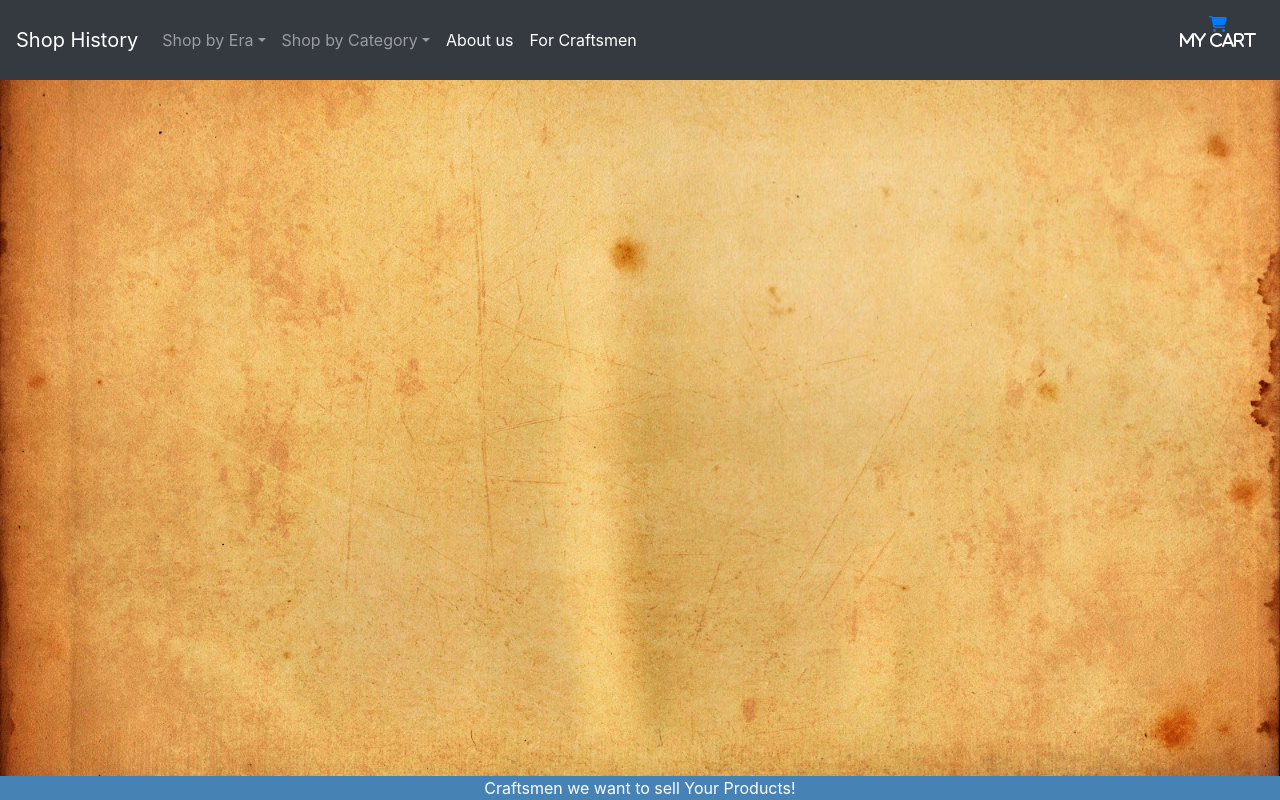
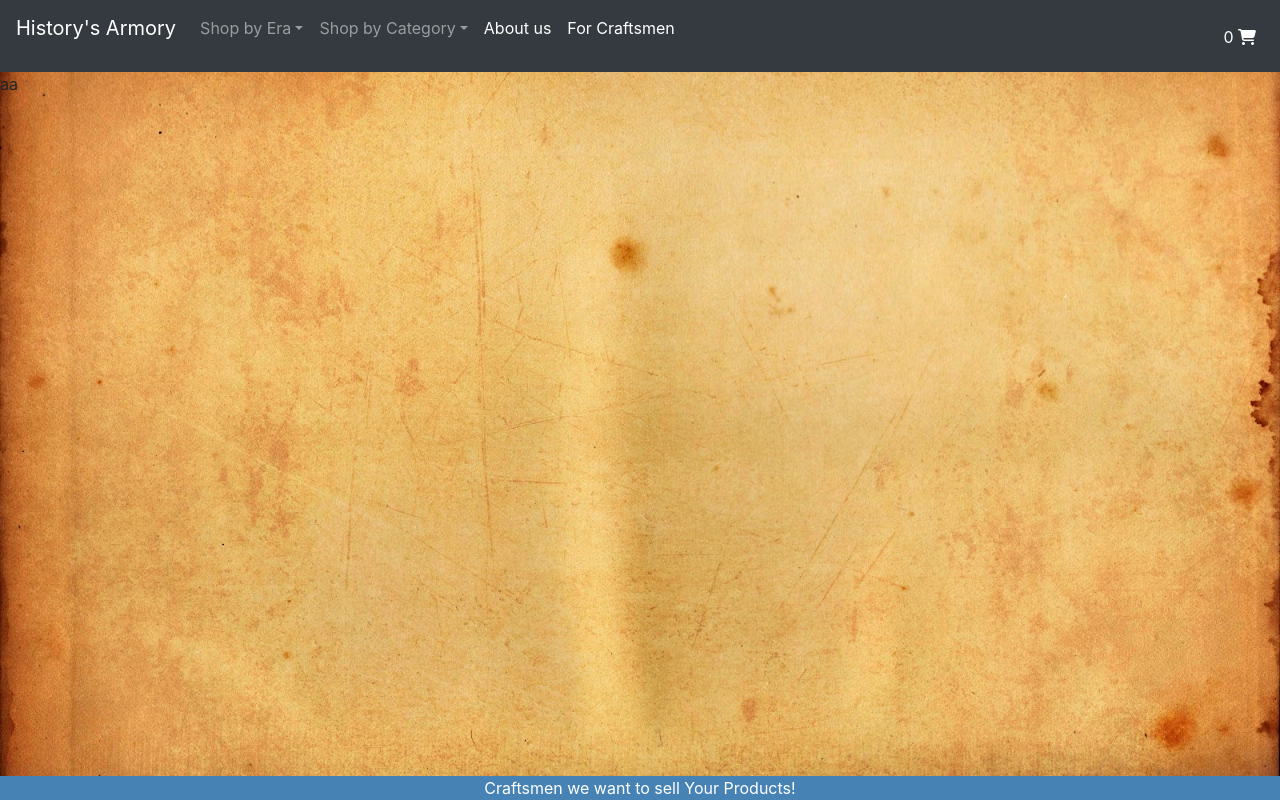
Before and after one commit to DylanBozarth/Historical-weapons-shop, a React (Create React App) app: page /About in a window 1280 px wide. Built offline with nearby package versions, Linux system fonts and the light colour scheme.

Commit message:
cart part 1

```diff
--- a/src/App.css
+++ b/src/App.css
@@ -73,7 +73,7 @@ min-width: 100%;
 }
 .banner  {
 
-  background-image: url('/homepagephotos/banner.jpg');
+  background-image: url('/banner.jpg');
   background-size: 100% 100%;
   width: 100%;
   background-repeat: no-repeat;
@@ -100,6 +100,9 @@ min-width: 100%;
 }
 .link {
   color: white;
+}
+.cartbox {
+  margin-bottom: -18px;
 }
 .navbarlink {
   color: white;
--- a/src/App.js
+++ b/src/App.js
@@ -14,9 +14,10 @@ import Armor from './pages/bigitempages/armor';
 import Shields from './pages/bigitempages/shields';
 import Swords from './pages/bigitempages/swords';
 import Cart from './pages/cart';
-import {Thing} from './pages/navbar';
+import Thing from './pages/navbar';
 import Form from './pages/form';
 import {Footer} from './pages/footer';
+import { About } from './pages/about';
 
 
 
@@ -25,13 +26,25 @@ class App extends Component {
     cartAmount: 0
    }
 
+   increasecart = () => {
+    this.setState({cartAmount: this.state.cartAmount +1})
+   }
   render() {
     return ( <BrowserRouter>
       <div className="App">
-        <Thing cart={this.state.cartAmount} />
+        <Thing cartAmount={this.state.cartAmount} />
         {/*<i className="fa fa-shopping-cart" aria-hidden="true"></i> */}
         <Route exact path="/" component={Homepage} />
-        <Route path="/Neolithic" component={Neolithic} />
+        <Route
+              path="/Neolithic"
+              render={props => (
+                <Neolithic
+                  {...props}
+                 cartAmount={this.state.cartAmount}
+                 increasecart={this.increasecart}
+                />
+              )}
+            />
         <Route path="/Bronze" component={Bronze} />
         <Route path="/Iron" component={Iron} />
         <Route path='/Roman' component={Roman} />
@@ -41,9 +54,19 @@ class App extends Component {
         <Route path="/armor" component={Armor} />
         <Route path="/shields" component={Shields} />
         <Route path="/swords" component={Swords} />
-        <Route path="/Cart" component={Cart} cartAmount={this.state.cartAmount} />
+        <Route
+              path="/Cart"
+              render={props => (
+                <Cart
+                  {...props}
+                 cartAmount={this.state.cartAmount}
+                />
+              )}
+            />
         <Route path="/Sell" component={Form} />
+        <Route path="/About" component={About} />
         <Footer />
+
       </div>
       </BrowserRouter> );
   }
--- /dev/null
+++ b/src/pages/about.js
@@ -0,0 +1,8 @@
+import React from 'react';
+
+
+
+export const About = () => (
+<div>aa</div>
+
+)
--- a/src/pages/homepage.js
+++ b/src/pages/homepage.js
@@ -5,7 +5,7 @@ import { Link } from "react-router-dom";
 export const Homepage = () => (
   <div>
 
-    <div className="banner"><h1 className="hometitle">Historical weapon shop</h1><br /> <br /> <br /> <br /> <br /> <br /> <br /></div>
+    <div className="banner"><h1 className="hometitle">Your Weapons and Armor supplier</h1><br /> <br /> <br /> <br /> <br /> <br /> <br /></div>
 
     <div className="container">
       <div className="row eratype">
--- a/src/pages/navbar.js
+++ b/src/pages/navbar.js
@@ -1,12 +1,16 @@
-import React from "react";
+import React, { Component } from 'react';
 import { Navbar, Nav, NavDropdown } from "react-bootstrap";
 import { Link } from "react-router-dom";
 
-export const Thing = () => (
-  <div>
+
+
+class Thing extends Component {
+  state = { cartAmount: null }
+  render() {
+    return ( <div>
       <Navbar collapseOnSelect expand="lg" bg="dark" variant="dark" className="navbarmaster">
         <Navbar.Brand>
-        <Link to="/" className="navbarlink">Shop History</Link>
+          <Link to="/" className="navbarlink"><p className="navbarlink">History's Armory</p></Link>
         </Navbar.Brand>
         <Navbar.Toggle aria-controls="responsive-navbar-nav" />
         <Navbar.Collapse id="responsive-navbar-nav">
@@ -47,10 +51,10 @@ export const Thing = () => (
             </NavDropdown>{" "}
             <Nav>
               <Nav.Link>
-              <Link to="/About" className="navbarlink">About us</Link>
+                <Link to="/About" ><p className="navbarlink">About us</p></Link>
               </Nav.Link>
               <Nav.Link>
-              <Link to="/Sell" className="navbarlink">For Craftsmen</Link>
+                <Link to="/Sell" ><p className="navbarlink">For Craftsmen</p></Link>
               </Nav.Link>
             </Nav>
           </Nav>
@@ -58,14 +62,17 @@ export const Thing = () => (
           <Nav>
             <Nav.Link to="/Cart">
               <Link to="/Cart">
-              <i className="fa fa-shopping-cart" aria-hidden="true" >
 
-                <p className="navbarlink">My cart</p>
-              </i>
+                  <div className="cartbox">
+
+                  <p className="navbarlink">{this.props.cartAmount} <i className="fa fa-shopping-cart" aria-hidden="true" ></i> </p>
+                </div>
               </Link>
             </Nav.Link>
           </Nav>
         </Navbar.Collapse>
       </Navbar>
-  </div>
-);
+    </div> );
+  }
+}
+export default Thing
--- a/src/pages/productpages/neolithic.js
+++ b/src/pages/productpages/neolithic.js
@@ -3,7 +3,9 @@ import {Card, Button} from 'react-bootstrap';
 
 class Neolithic extends Component {
     constructor() {
+
         super();
+
     this.state = { items: [
         {
           title: 'Neolithic Rock art',
@@ -48,7 +50,8 @@ class Neolithic extends Component {
           id: 3,
           desc: 'If you want to learn more about this era.'
         }
-      ]
+      ],
+      cartAmount: null
     }
   }
     render() {
@@ -70,7 +73,7 @@ class Neolithic extends Component {
       {desc} <br />
       {price}
     </Card.Text>
-    <Button variant="primary">Add to cart</Button>
+    <Button variant="primary" onClick={this.props.increasecart}>Add to cart</Button>
   </Card.Body>
 </Card>
         ))}
```
Also changed, not shown: public/banner.jpg (renamed from src/banner.jpg). Lines whose indentation alone changed are shown as unchanged.
